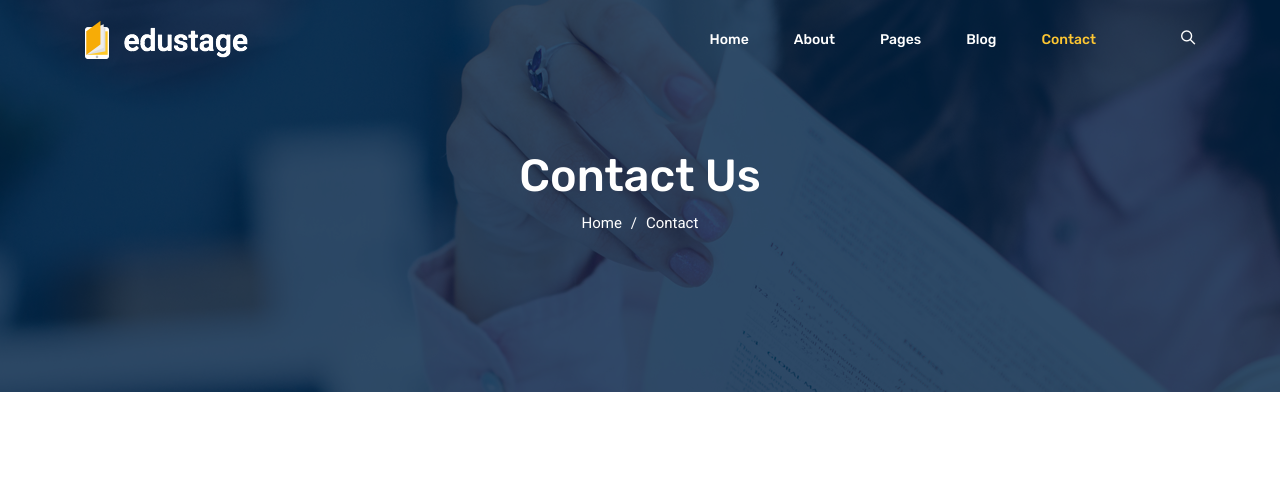
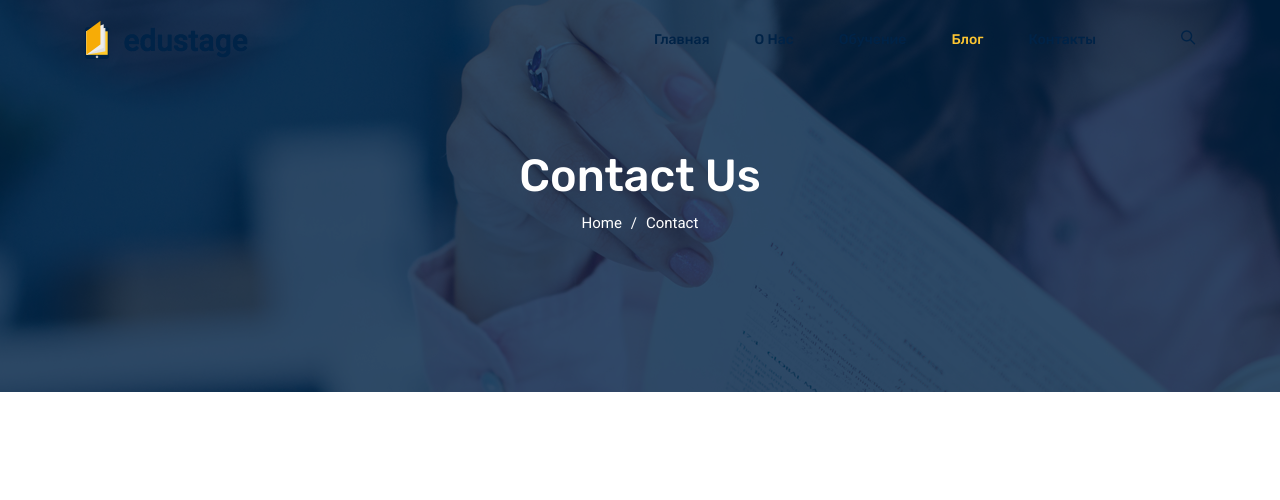
Before and after one commit to tmtmfmu/edustage, a plain HTML site: page contact.html in a window 1280 px wide. Shown: the top 500 px of the page. Drawn offline with Linux system fonts and the light colour scheme; some packages are replaced by stand-ins of ours.

Commit message:
Update contact.html

```diff
--- a/contact.html
+++ b/contact.html
@@ -21,7 +21,7 @@
 
   <body>
     <!--================ Start Header Menu Area =================-->
-    <header class="header_area white-header">
+    <header class="header_area">
       <div class="main_menu">
         <div class="search_input" id="search_input_box">
           <div class="container">
@@ -45,9 +45,9 @@
         <nav class="navbar navbar-expand-lg navbar-light">
           <div class="container">
             <!-- Brand and toggle get grouped for better mobile display -->
-            <a class="navbar-brand" href="index.html">
-              <img class="logo-2" src="img/logo2.png" alt="" />
-            </a>
+            <a class="navbar-brand logo_h" href="index.html"
+              ><img src="img/logo.png" alt=""
+            /></a>
             <button
               class="navbar-toggler"
               type="button"
@@ -67,10 +67,10 @@
             >
               <ul class="nav navbar-nav menu_nav ml-auto">
                 <li class="nav-item">
-                  <a class="nav-link" href="index.html">Home</a>
+                  <a class="nav-link" href="index.html">Главная</a>
                 </li>
                 <li class="nav-item">
-                  <a class="nav-link" href="about-us.html">About</a>
+                  <a class="nav-link" href="about-us.html">О нас</a>
                 </li>
                 <li class="nav-item submenu dropdown">
                   <a
@@ -80,23 +80,23 @@
                     role="button"
                     aria-haspopup="true"
                     aria-expanded="false"
-                    >Pages</a
+                    >Обучение</a
                   >
                   <ul class="dropdown-menu">
                     <li class="nav-item">
-                      <a class="nav-link" href="courses.html">Courses</a>
+                      <a class="nav-link" href="courses.html">Курсы</a>
                     </li>
                     <li class="nav-item">
                       <a class="nav-link" href="course-details.html"
-                        >Course Details</a
+                        >Подробнее</a
                       >
                     </li>
                     <li class="nav-item">
-                      <a class="nav-link" href="elements.html">Elements</a>
+                      <a class="nav-link" href="elements.html">Детали</a>
                     </li>
                   </ul>
                 </li>
-                <li class="nav-item submenu dropdown">
+                <li class="nav-item submenu dropdown active">
                   <a
                     href="#"
                     class="nav-link dropdown-toggle"
@@ -104,21 +104,21 @@
                     role="button"
                     aria-haspopup="true"
                     aria-expanded="false"
-                    >Blog</a
+                    >Блог</a
                   >
                   <ul class="dropdown-menu">
                     <li class="nav-item">
-                      <a class="nav-link" href="blog.html">Blog</a>
+                      <a class="nav-link" href="blog.html">Блог</a>
                     </li>
                     <li class="nav-item">
                       <a class="nav-link" href="single-blog.html"
-                        >Blog Details</a
+                        >Подробнее</a
                       >
                     </li>
                   </ul>
                 </li>
-                <li class="nav-item active">
-                  <a class="nav-link" href="contact.html">Contact</a>
+                <li class="nav-item">
+                  <a class="nav-link" href="contact.html">Контакты</a>
                 </li>
                 <li class="nav-item">
                   <a href="#" class="nav-link search" id="search">
```
